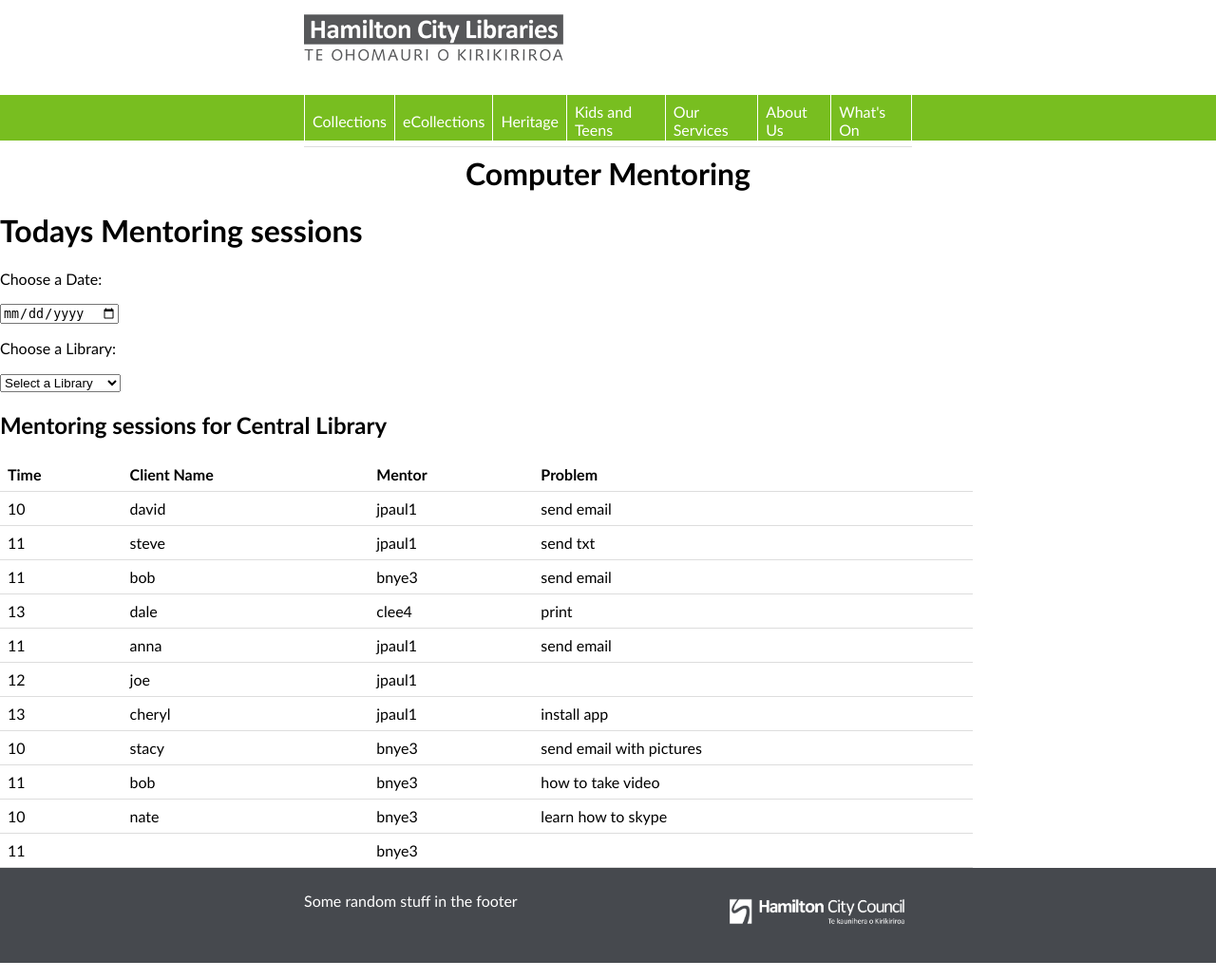
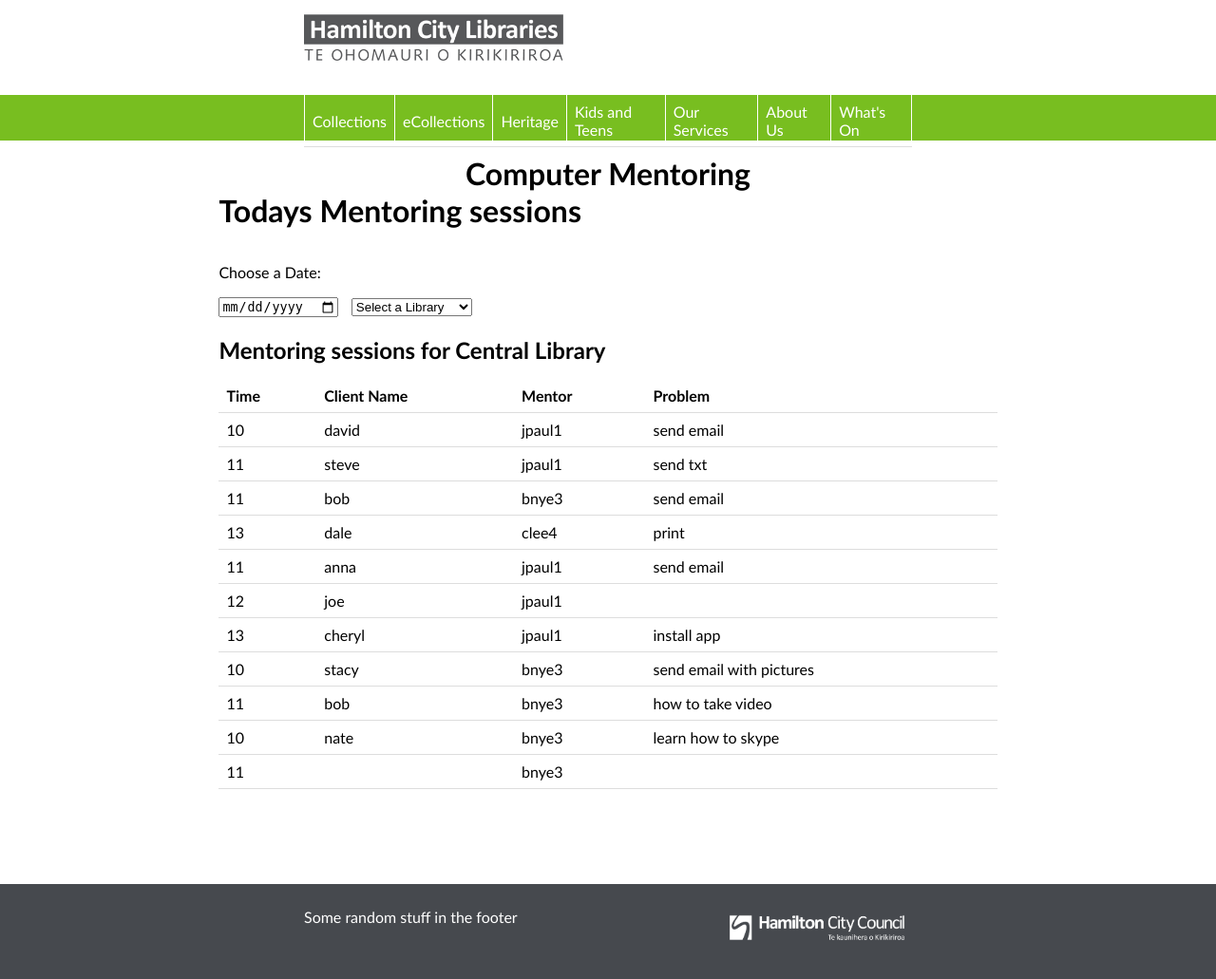
Before and after one commit to ashton-lye/straightupit, a PHP site: page /viewSessions.php in a window 1280 px wide. Shown: the whole page at 95% size. Run offline with PHP 8.4, Linux system fonts and the light colour scheme; data comes from the database, SQL or seed files in the repository.

Commit message:
Changed viewsessions.html to php file and used shared header+footer, also some css done for viewsessions.php page

```diff
--- a/hclmentors/css/viewsessions.css
+++ b/hclmentors/css/viewsessions.css
@@ -1,6 +1,8 @@
 table {
     border-collapse: collapse;
     width: 80%;
+    margin: auto;
+    padding-bottom: 50px;
 }
 
 th, td {
@@ -10,3 +12,28 @@ th, td {
 }
 
 tr:hover {background-color:#f5f5f5;}
+
+#dateLibrary {
+    width: 80%;
+    margin: auto;
+    padding: 20px;
+}
+
+#librarySelect {
+    margin-left: 10px;
+}
+#viewSession {
+    width: 80%;
+    margin: auto;
+}
+#sessionTable {
+    padding-bottom: 100px;
+}
+#sessions {
+    margin: auto;
+    padding: 100px;
+}
+h1,h2 {
+    width: 80%;
+    margin: auto;
+}
--- a/hclmentors/viewSessions.php
+++ b/hclmentors/viewSessions.php
@@ -12,10 +12,9 @@ include 'php/navbar.php';
     <h1>Todays Mentoring sessions</h1>
 
 <div id = "dateLibrary">
-    <p onload="Javascript:start()">Choose a Date:</p>
+    <p>Choose a Date:</p>
     <input type="date" id="datePicker">
 
-    <p>Choose a Library:</p>
     <select id="librarySelect" placeholder="Select Library" onchange="Javascript:updateSessionTable()">
         <option value="" selected>Select a Library</option>
     </select>
```
